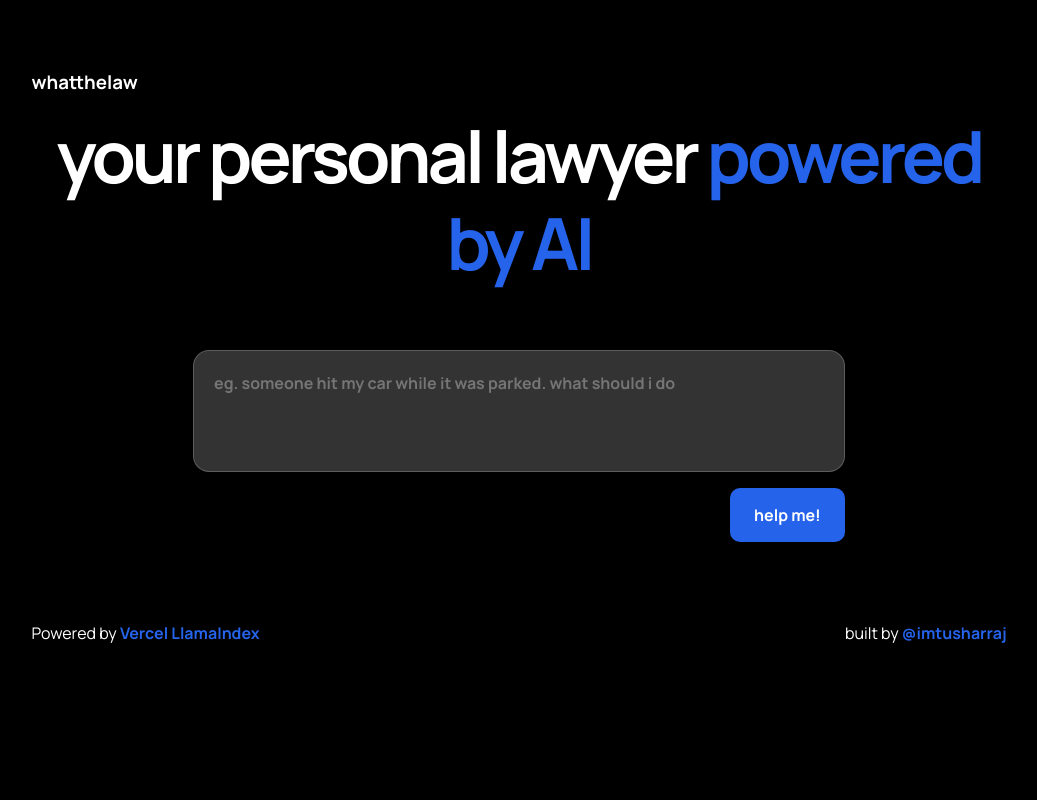
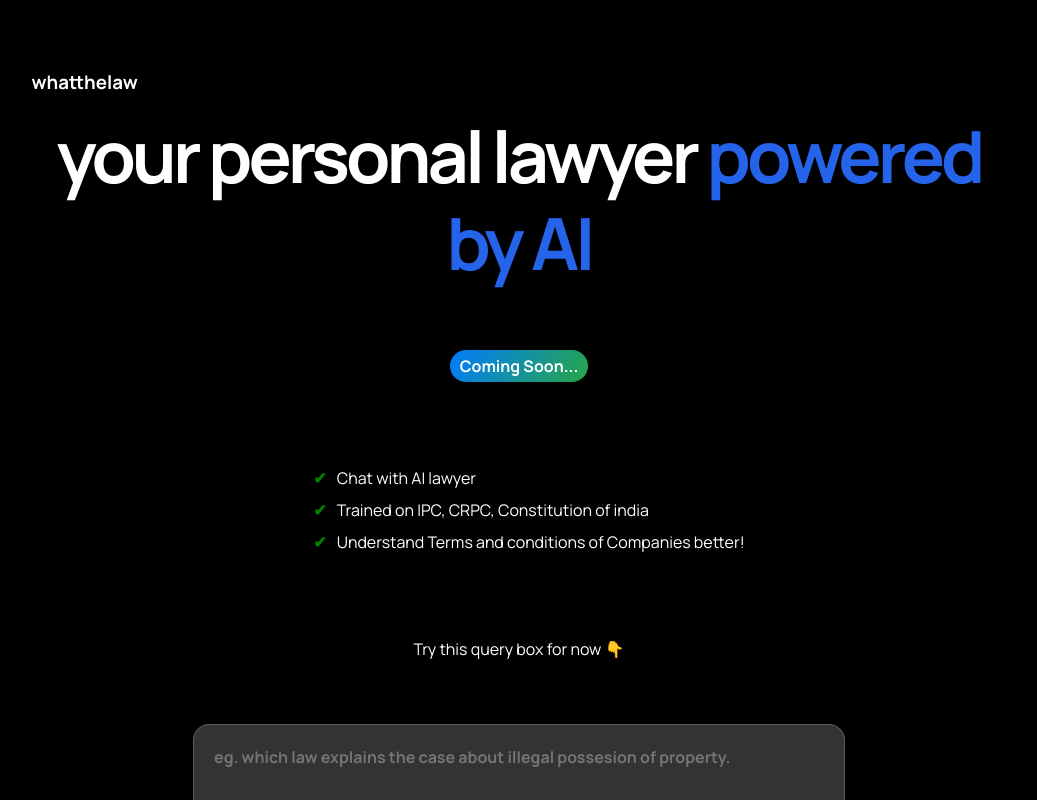
Before and after one commit to Tushar11Raj/whatthelaw, a Next.js app: page / in a window 1280 px wide. Shown: the whole page, without its empty margins (121-1158 px from the left). Built offline with nearby package versions, Linux system fonts and the light colour scheme.

Commit message:
homepage design change

```diff
--- a/pages/index.js
+++ b/pages/index.js
@@ -99,14 +99,76 @@ const Home = () => {
             </p>
           </div>
         </div>
+        <div
+          style={{
+            display: "inline-block",
+            padding: "5px 10px",
+            borderRadius: "20px",
+            fontWeight: "600",
+            background: "linear-gradient(125deg, #007bff, #28a745)",
+            color: "white",
+          }}
+        >
+          Coming Soon...
+        </div>
+        <ul style={{ listStyleType: "none", paddingLeft: "0" }}>
+          <li
+            style={{ paddingLeft: "20px", lineHeight: "2em", color: "white" }}
+          >
+            <span
+              style={{
+                paddingRight: "10px",
+                color: "green",
+                fontWeight: "bold",
+              }}
+            >
+              &#10004;
+            </span>
+            Chat with AI lawyer
+          </li>
+          <li
+            style={{ paddingLeft: "20px", lineHeight: "2em", color: "white" }}
+          >
+            <span
+              style={{
+                paddingRight: "10px",
+                color: "green",
+                fontWeight: "bold",
+              }}
+            >
+              &#10004;
+            </span>
+            Trained on IPC, CRPC, Constitution of india
+          </li>
+          <li
+            style={{ paddingLeft: "20px", lineHeight: "2em", color: "white" }}
+          >
+            <span
+              style={{
+                paddingRight: "10px",
+                color: "green",
+                fontWeight: "bold",
+              }}
+            >
+              &#10004;
+            </span>
+            Understand Terms and conditions of Companies better!
+          </li>
+        </ul>
+        <div style={{ color: "white" }}>Try this query box for now 👇</div>
         <div className="prompt-container">
           <textarea
             className="prompt-box"
-            placeholder="eg. someone hit my car while it was parked. what should i do"
+            placeholder="eg. which law explains the case about illegal possesion of property."
             value={userInput}
             onChange={onUserChangedText}
             onKeyDown={handleKeyDown}
           />
+          <div
+            style={{ color: "white", fontSize: "10px", textAlign: "center" }}
+          >
+            *this is a testing feature. responses may be slow and incorrect.
+          </div>
           <div className="prompt-buttons">
             <a
               className={
@@ -137,23 +199,10 @@ const Home = () => {
           )}
         </div>
         <div className="footer">
-          <p>
-            Powered by{" "}
-            {/* <a target="_blank" className="links" href="https://nextjs.org/">
-              NextJS{" "}
-            </a> */}
-            <a target="_blank" className="links" href="https://vercel.com/">
-              Vercel{" "}
-            </a>
-            <a
-              target="_blank"
-              className="links"
-              href="https://gpt-index.readthedocs.io/en/latest/index.html"
-            >
-              LlamaIndex
-            </a>
+          <p style={{ textAlign: "center" }}>
+            Powered by Llama-Index Langchain Supabase
           </p>
-          <p>
+          <p style={{ textAlign: "center" }}>
             built by{" "}
             <a
               href="https://twitter.com/imtusharraj"
```
